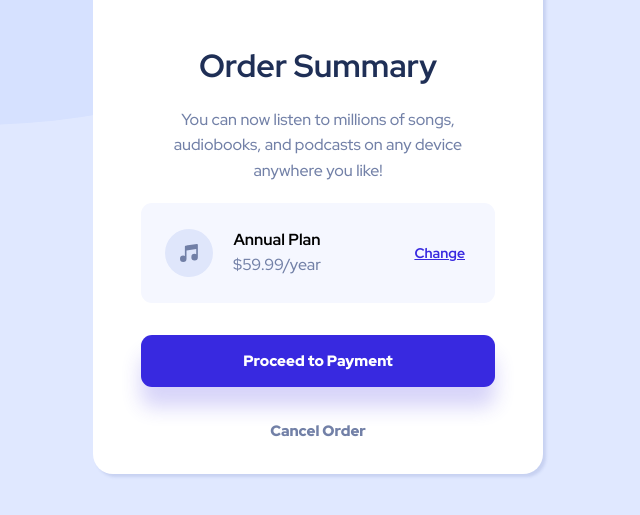
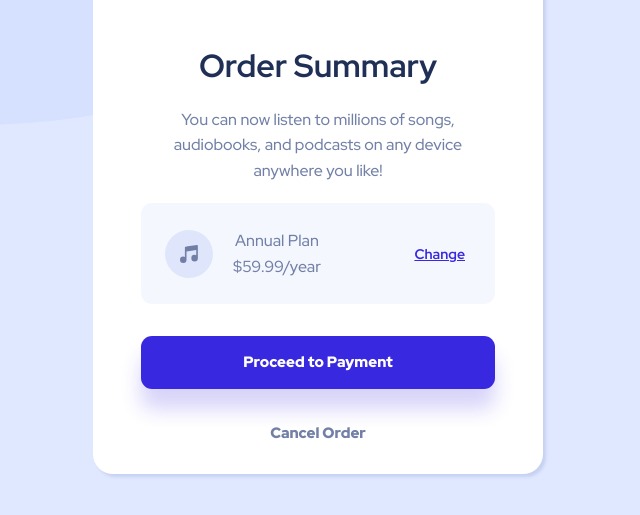
Before and after one commit to shrki416/order-summay-component, a plain HTML site: page index.html in a window 1280 px wide. Shown: the part 275-790 px from the top of the page, 322-962 px from the left. Drawn offline with Linux system fonts and the light colour scheme.

Commit message:
Fixed accessibility issues

```diff
--- a/index.html
+++ b/index.html
@@ -1,5 +1,5 @@
 <!DOCTYPE html>
-<html lang="en">
+<html>
   <head>
     <meta charset="UTF-8" />
     <meta name="viewport" content="width=device-width, initial-scale=1.0" />
@@ -20,11 +20,11 @@
     <div class="container">
       <div class="bg-img"></div>
       <img src="./images/illustration-hero.svg" alt="hero" class="hero-img" />
-
+      <main>
         <h1>Order Summary</h1>
         <p class="description">
-        You can now listen to millions of songs, audiobooks, and podcasts on any
-        device anywhere you like!
+          You can now listen to millions of songs, audiobooks, and podcasts on
+          any device anywhere you like!
         </p>
 
         <div class="pricing">
@@ -35,7 +35,7 @@
               class="plan-img"
             />
             <div>
-            <h4>Annual Plan</h4>
+              <p>Annual Plan</p>
               <p>$59.99/year</p>
             </div>
           </article>
@@ -46,6 +46,7 @@
           <button class="btn btn-primary">Proceed to Payment</button>
           <button class="btn btn-secondary">Cancel Order</button>
         </div>
+      </main>
     </div>
   </body>
 </html>
```
Lines whose indentation alone changed are shown as unchanged.
